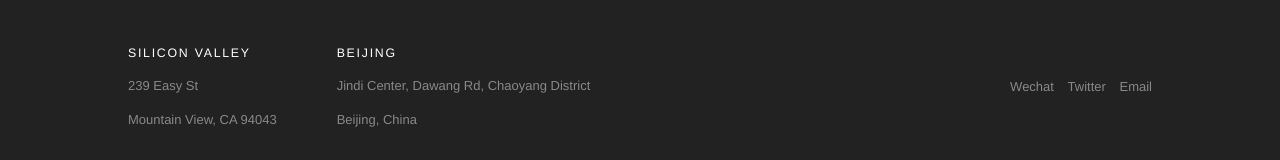
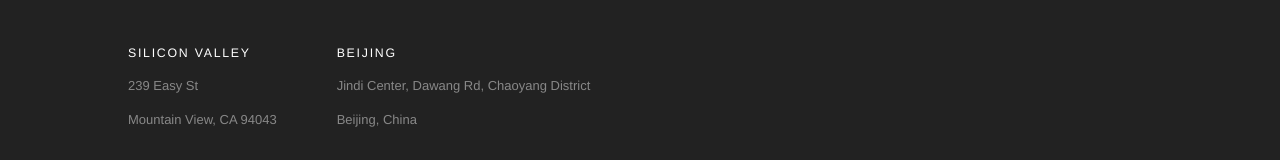
Before and after one commit to tlkahn/sinofintech.github.io, a plain HTML site: page index.html in a window 1280 px wide. Shown: the part 5342-5502 px from the top of the page. Drawn offline with nearby package versions, Linux system fonts and the light colour scheme.

Commit message:
remove contact

```diff
--- a/index.html
+++ b/index.html
@@ -243,15 +243,14 @@
                             <div>Beijing, China</div>
                         </div>
                     </div>
-                    <div class="resources-😡">
-                        <!-- <div><a href="https://www.kensho.com/contact">Contact</a><a href="https://www.kensho.com/privacy">Privacy Policy</a><a href="https://www.kensho.com/terms">Terms of Use</a></div> -->
+<!--                     <div class="resources-😡">
                         <div>
                             <a href="https://linkedin.com/company/sinofintech" target="_blank" rel="noopener noreferrer">Wechat</a>
                             <a href="https://twitter.com/sinofintech" target="_blank" rel="noopener noreferrer">Twitter</a>
                             <a href="mailto:yong@sinofintech.org">Email</a>
                         </div>
 
-                    </div>
+                    </div> -->
                 </div>
                 <div style="text-align: center; color: #aaa">
                     Copyright © 2021 Sinofintech.org
```
Also changed, not shown: index_cn.html (+2 -3 lines).
